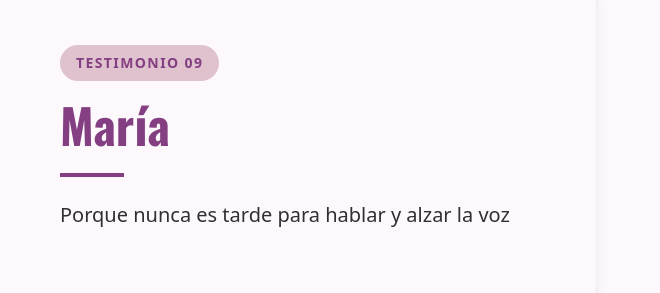
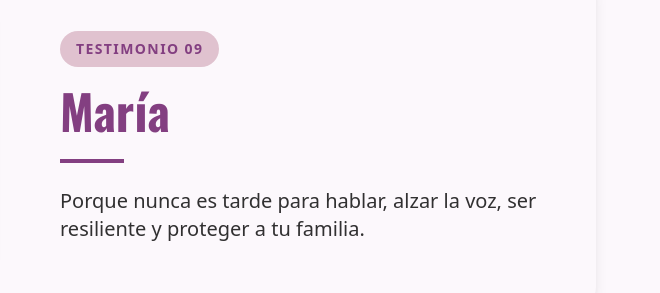
Before and after one commit to soloben664-crypto/AyudaParaLasMujeres, an Eleventy site: page src/testimonios/testimonios.njk in a window 1280 px wide. Shown: the part 3867-4160 px from the top of the page, 620-1280 px from the left. Built offline with nearby package versions, Linux system fonts and the light colour scheme; Eleventy itself is replaced by a stand-in of ours; files that its build step writes are made by us from their sources; a script that the page names is missing.

Commit message:
save point

```diff
--- a/src/testimonios/testimonios.njk
+++ b/src/testimonios/testimonios.njk
@@ -230,7 +230,7 @@ path: "testimonios"
         <h2 class="mt-5 text-4xl font-bold font-oswald lg:text-5xl text-primary">María</h2>
         <div class="w-16 h-1 mx-auto my-6 lg:mx-0 bg-primary"></div>
         <p class="text-lg leading-relaxed lg:text-xl">
-          Porque nunca es tarde para hablar y alzar la voz
+          Porque nunca es tarde para hablar, alzar la voz, ser resiliente y proteger a tu familia.
         </p>
       </div>
     </article>
```
